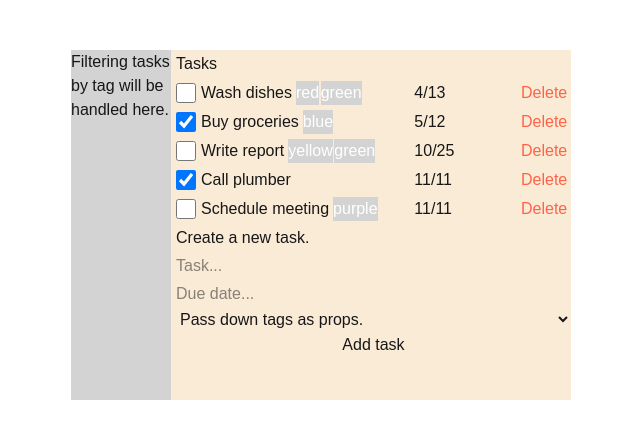
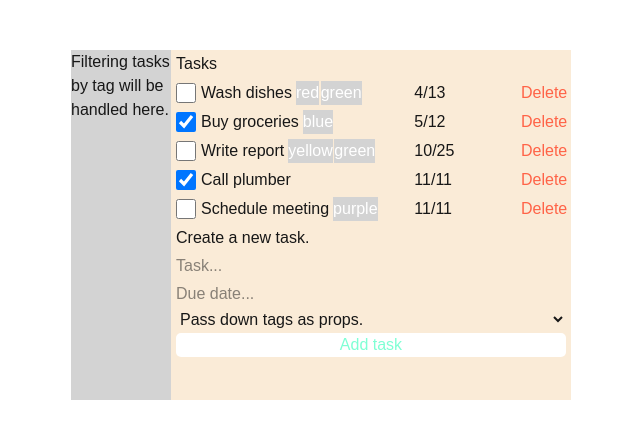
Before and after one commit to charliebsulli/task-manager, a Next.js app in the folder client/: page / in a window 1280 px wide. Shown: the top 438 px of the page, without its empty margins (57-697 px from the left). Built offline with nearby package versions, Linux system fonts and the light colour scheme.

Commit message:
Task creation without tags

```diff
--- a/client/src/components/FilterableTaskList.tsx
+++ b/client/src/components/FilterableTaskList.tsx
@@ -57,11 +57,20 @@ export default function FilterableTaskList({
     setTasks(newTasks);
   }
 
-  function handleCreate(newTask: Task) {
+  function handleCreate(taskName: string, date: string, tags: string[]) {
+    // try to construct a task from this data
+    let newTask: Task = {
+      id: 8, // change to ensure unique ID
+      name: taskName,
+      complete: false,
+      tags: tags,
+      due: date,
+      user: 0,
+    };
+
     // make API request to add
-    // I think the database will have to make sure id is unique
 
-    // if is succeeds, add this task
+    // if is succeeds, add this task to local state
     let newTasks = [...tasks, newTask];
     setTasks(newTasks);
   }
--- a/client/src/components/TaskForm.tsx
+++ b/client/src/components/TaskForm.tsx
@@ -4,20 +4,47 @@ import { Task } from "../../../shared/types";
 export default function TaskForm({
   onCreate,
 }: {
-  onCreate: (newTask: Task) => void;
+  onCreate: (taskName: string, date: string, tags: string[]) => void;
 }) {
   const [taskName, setTaskName] = useState("");
   const [date, setDate] = useState("");
   // how to handle state for select menu?
+
+  function handleTaskNameChange(newTaskName: string) {
+    setTaskName(newTaskName);
+  }
+
+  function handleDateChange(newDate: string) {
+    setDate(newDate);
+  }
+
+  function handleCreateClick() {
+    onCreate(taskName, date, []);
+    setTaskName("");
+    setDate("");
+  }
+
   return (
     <form className="task-form">
       <h1>Create a new task.</h1>
-      <input type="text" placeholder="Task..."></input>
-      <input type="text" placeholder="Due date..."></input>
+      <input
+        type="text"
+        placeholder="Task..."
+        value={taskName}
+        onChange={(e) => handleTaskNameChange(e.target.value)}
+      ></input>
+      <input
+        type="text"
+        placeholder="Due date..."
+        value={date}
+        onChange={(e) => handleDateChange(e.target.value)}
+      ></input>
       <select>
         <option>Pass down tags as props.</option>
       </select>
-      <button type="button">Add task</button>
+      <button type="button" className="create-task" onClick={handleCreateClick}>
+        Add task
+      </button>
     </form>
   );
 }
--- a/client/src/components/TaskList.tsx
+++ b/client/src/components/TaskList.tsx
@@ -15,7 +15,7 @@ export default function TaskList({
   onDelete: (id: number) => void;
   onStatusChange: (id: number) => void;
   onEdit: (id: number, newTask: Task) => void;
-  onCreate: (newTask: Task) => void;
+  onCreate: (taskName: string, date: string, tags: string[]) => void;
 }) {
   const listItems = tasks.map((task) => (
     <TaskItem
--- a/client/src/components/components.css
+++ b/client/src/components/components.css
@@ -31,10 +31,21 @@
 
 .task-form {
   margin-left: 5px;
+  margin-right: 5px;
   margin-top: 5px;
   display: flex;
   flex-direction: column;
   gap: 0.25rem;
+}
+
+.create-task {
+  background-color: white;
+  color: aquamarine;
+  border-radius: 5px;
+}
+
+.create-task:hover {
+  background-color: grey;
 }
 
 .checkbox {
```
